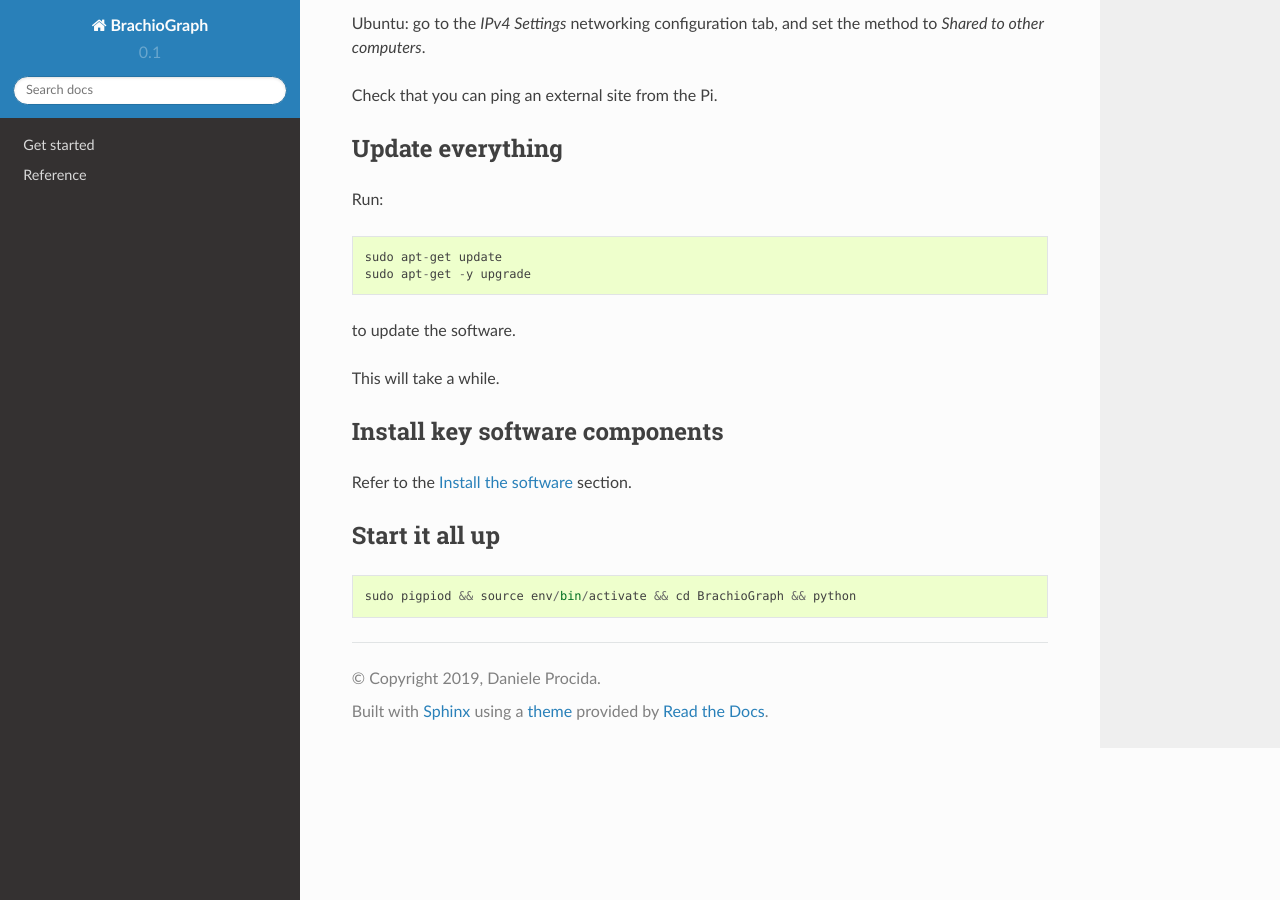
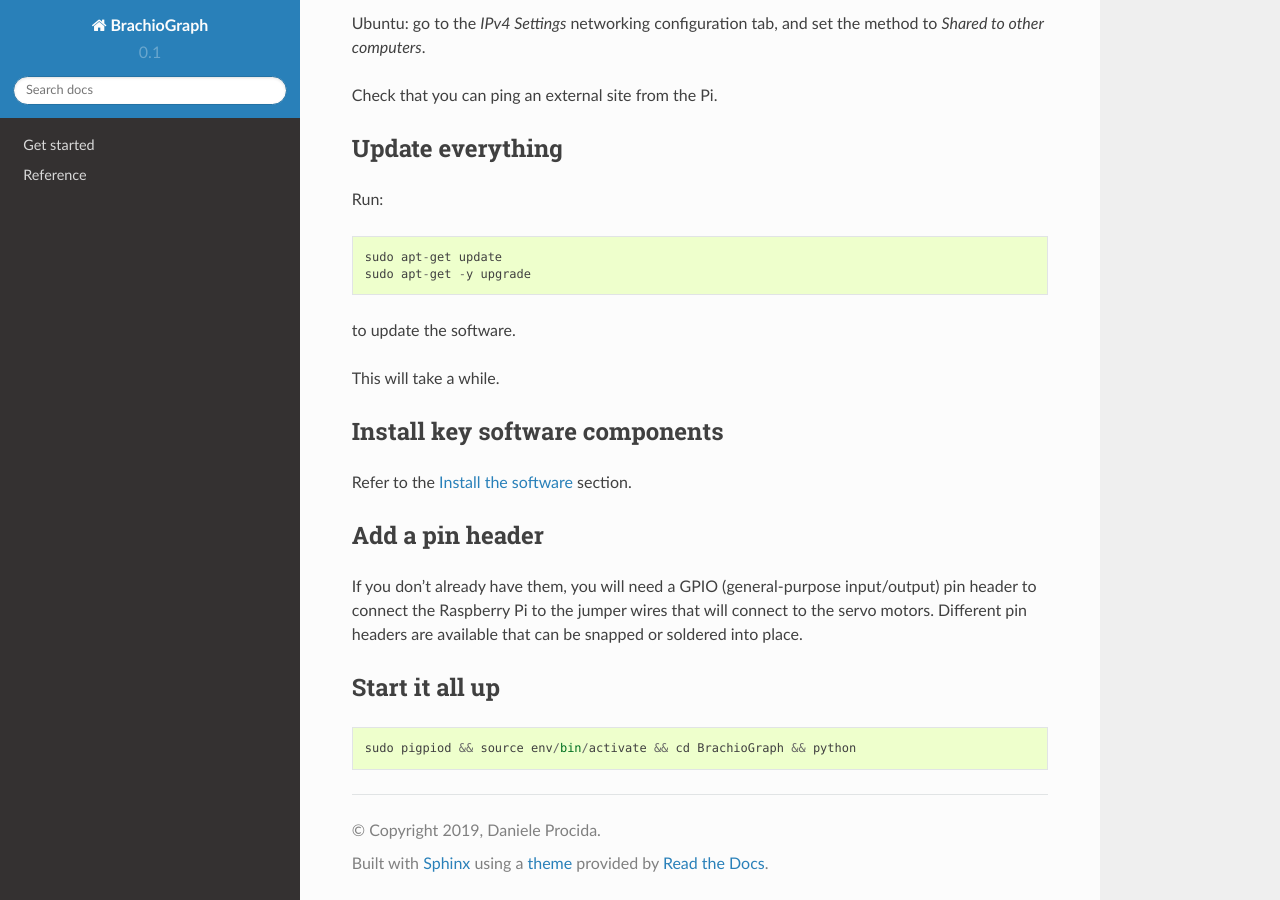
Before and after one commit to evildmp/BrachioGraph, a Sphinx documentation site: the page built from docs/how-to/prepare-pi.rst, in a window 1280 px wide and 900 px high, scrolled down 2075 px. Built offline with Sphinx 7.4.7 and the Read the Docs theme 2.0.0, drawn with Linux system fonts in a browser that asks for light colours; pages that are not in the unit, such as notebooks, are missing from menus; some of the changed text lies outside the part shown.

Commit message:
Adding detail about jumper wires and pin header (#67)

```diff
--- a/docs/get-started/build.rst
+++ b/docs/get-started/build.rst
@@ -11,6 +11,7 @@ You'll need:
 * a Raspberry Pi
 * three servo motors
 * two arms
+* jumper wires and GPIO pin header to connect the Pi to the servos
 * other small items mentioned below (such as a clothes-peg) depending on exactly how you build the machine.
 
 You'll also need some strong adhesive.
--- a/docs/how-to/prepare-pi.rst
+++ b/docs/how-to/prepare-pi.rst
@@ -8,7 +8,8 @@ The Raspberry Pi Zero is ideal as the engine for the plotter. Here's a recipe fo
 Download the latest Raspbian Lite (minimal image) from the `Raspbian downloads page
 <https://www.raspberrypi.org/downloads/raspbian>`_.
 
-Do whatever needs to be done to put it onto a micro SD card.
+Do whatever `needs to be done
+<https://www.raspberrypi.org/documentation/installation/installing-images/>`_ to put it onto a micro SD card.
 
 
 Enable SSH and OTG Ethernet access
@@ -114,6 +115,14 @@ Install key software components
 Refer to the :ref:`install-software` section.
 
 
+Add a pin header
+----------------
+
+If you don't already have them, you will need a GPIO (general-purpose input/output) pin header
+to connect the Raspberry Pi to the jumper wires that will connect to the servo motors.
+Different pin headers are available that can be snapped or soldered into place.
+
+
 Start it all up
 ---------------
 
```
